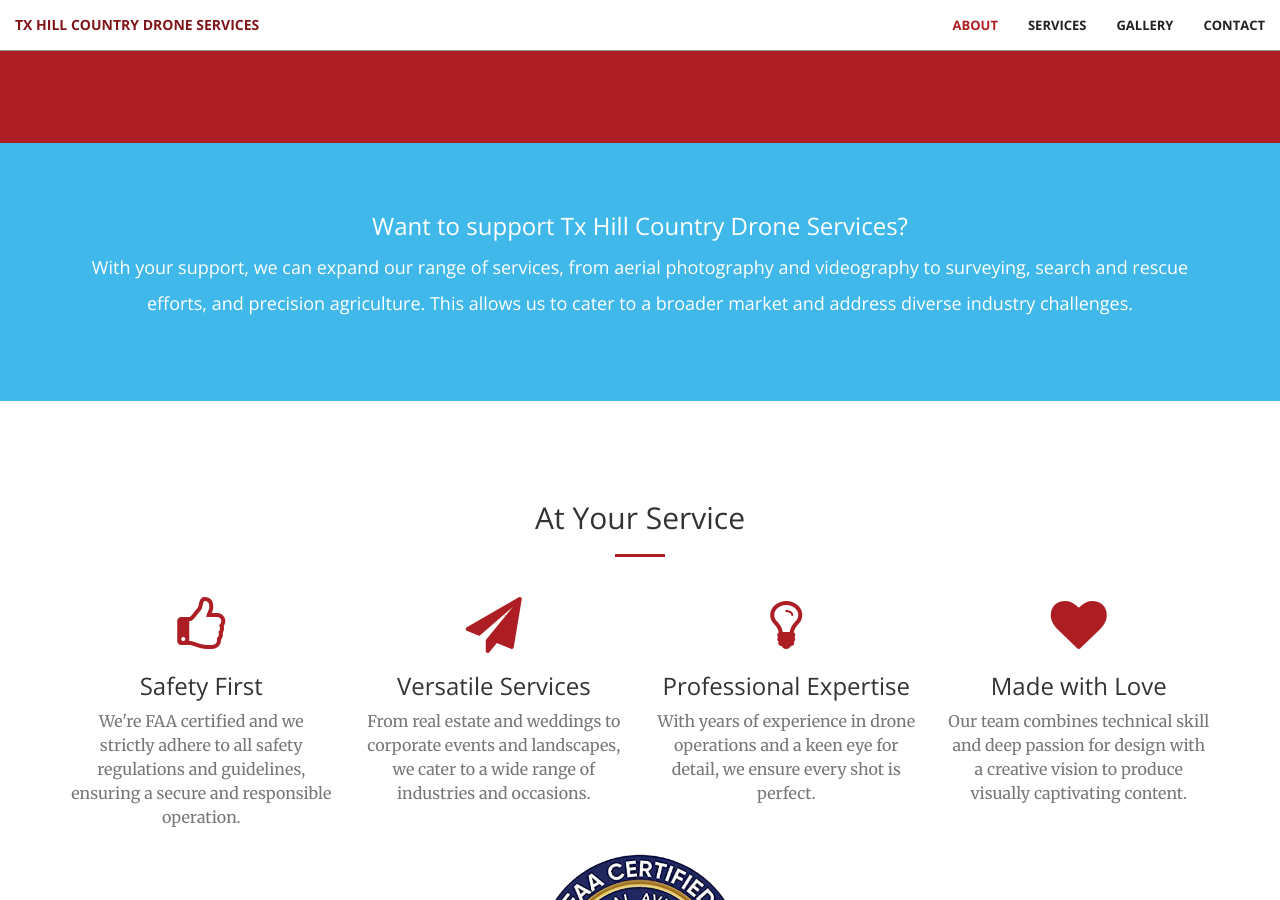
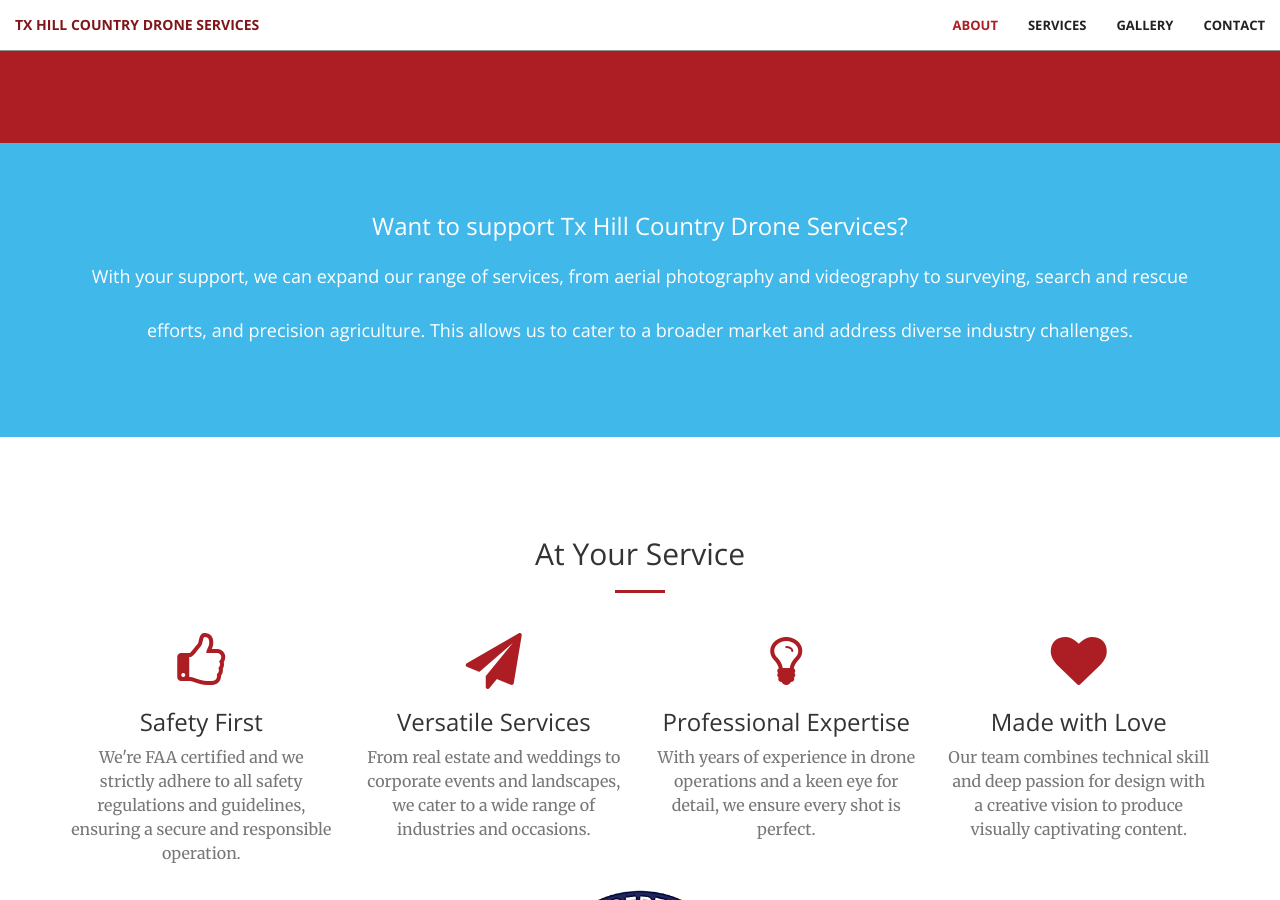
Before and after one commit to thcdroneservices/thcdroneservices.github.io, a Jekyll site: the page built from index.html, in a window 1280 px wide and 900 px high, scrolled down 1716 px. Built offline with Jekyll 4.4.1, drawn with Linux system fonts in a browser that asks for light colours.

Commit message:
update "support" section

```diff
--- a/_sass/_base.scss
+++ b/_sass/_base.scss
@@ -302,7 +302,7 @@
         margin: 0 auto 20px;
     }
     h4 {
-        line-height: 2.0;
+        line-height: 3.0;
     }
 }
 
```
